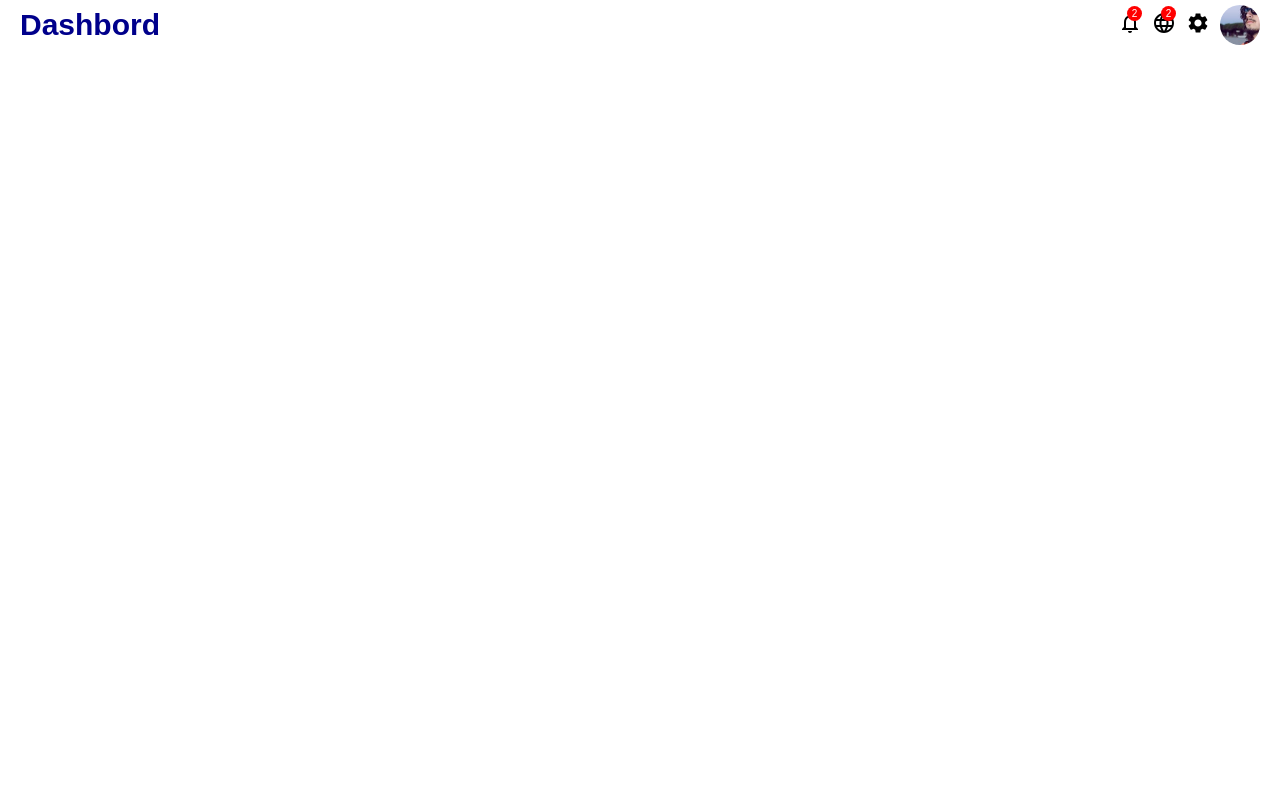
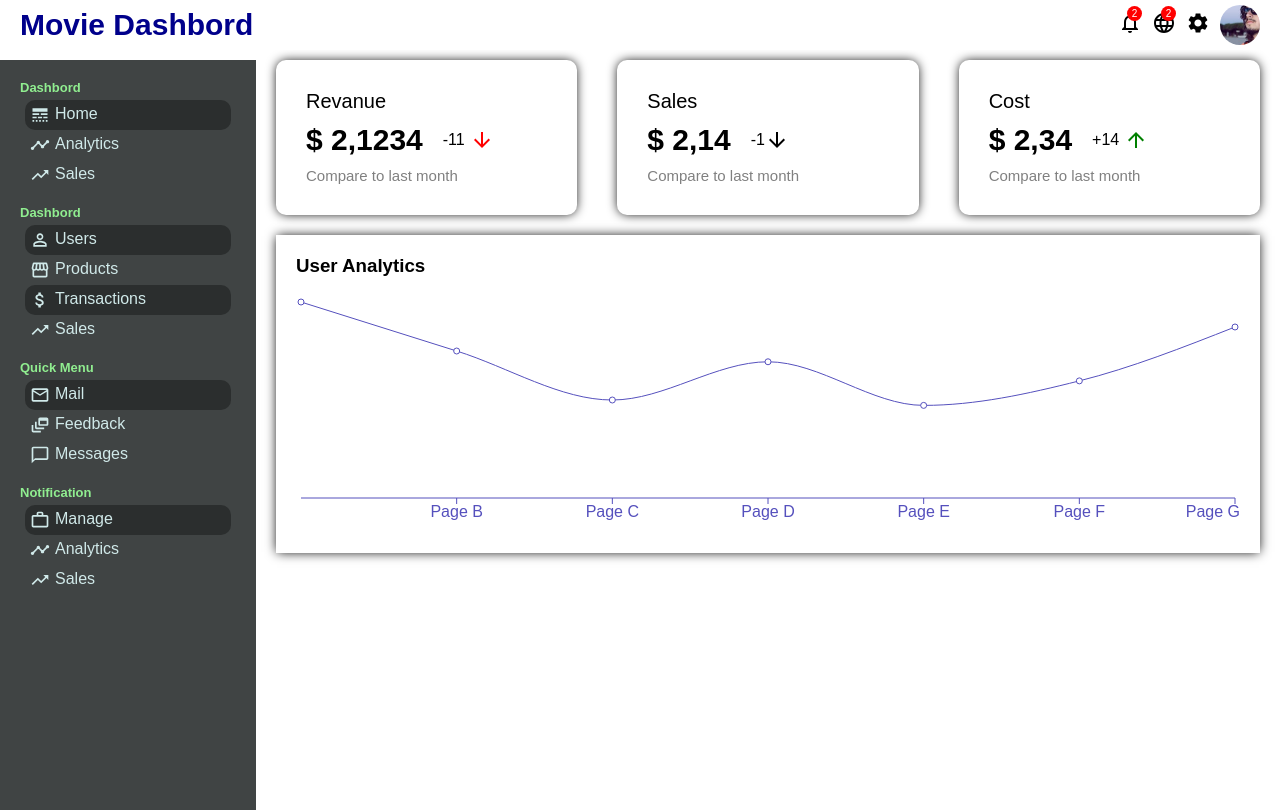
Before and after one commit to ElvisMulaj/dashbord, a React (Create React App) app: page / in a window 1280 px wide. Built offline with nearby package versions, Linux system fonts and the light colour scheme.

Commit message:
dashbord
Kodimi dhe stilizimi i funksioneve ne dasbhord

```diff
--- a/src/App.js
+++ b/src/App.js
@@ -1,9 +1,19 @@
+import Sidebar from "./components/sidebar/Sidebar";
 import Topbar from "./components/topbar/Topbar";
+import"./app.css";
+import Home from "./pages/home/Home";
 
 function App() {
   return (
     <div>
     <Topbar/>
+    <div className="container">
+      <Sidebar/>
+      <Home/>
+
+
+
+    </div>
     </div>
   );
 }
--- /dev/null
+++ b/src/app.css
@@ -0,0 +1,4 @@
+.container{
+    display: flex;
+    margin-top: 10px;
+}
--- /dev/null
+++ b/src/components/chart/Charts.jsx
@@ -0,0 +1,65 @@
+import React from 'react'
+import "./chart.css";
+import { LineChart, Line, XAxis, YAxis, CartesianGrid, Tooltip, Legend, ResponsiveContainer } from 'recharts';
+
+
+export default function Chart() {
+
+
+const data = [
+  {
+    name: 'Page A',
+    "Active User": 4000,
+    pv: 2400,
+    amt: 2400,
+  },
+  {
+    name: 'Page B',
+    "Active User": 3000,
+    pv: 1398,
+    amt: 2210,
+  },
+  {
+    name: 'Page C',
+    "Active User": 2000,
+    pv: 9800,
+    amt: 2290,
+  },
+  {
+    name: 'Page D',
+    "Active User": 2780,
+    pv: 3908,
+    amt: 2000,
+  },
+  {
+    name: 'Page E',
+    "Active User": 1890,
+    pv: 4800,
+    amt: 2181,
+  },
+  {
+    name: 'Page F',
+    "Active User": 2390,
+    pv: 3800,
+    amt: 2500,
+  },
+  {
+    name: 'Page G',
+    "Active User": 3490,
+    pv: 4300,
+    amt: 2100,
+  },
+];
+
+  return (
+    <div className="chart">
+       <h3 className="chartTitle">User  Analytics</h3>
+       <ResponsiveContainer width= "100%" aspect={4 / 1}>
+        <LineChart data={data}>
+          <XAxis dataKey="name" stroke="#5550bd"/>
+          <Line type="monotone" dataKey="Active User" stroke="#5550bd"/>
+        </LineChart>
+       </ResponsiveContainer>
+    </div>
+  )
+}
--- /dev/null
+++ b/src/components/chart/chart.css
@@ -0,0 +1,9 @@
+.chart{
+    margin: 20px;
+    padding: 20px;
+    -webkit-box-shadow: 0px 0px 11px -1px #000000;
+    box-shadow: 0px 0px 11px -1px #000000;
+}
+.chartTitle{
+    margin-bottom: 20px;
+}
--- /dev/null
+++ b/src/components/featuredinfo/Featuredinfo.jsx
@@ -0,0 +1,43 @@
+import React from 'react'
+import "./featuredinfo.css"
+import { ArrowDownward, ArrowUpward } from '@material-ui/icons'
+
+export default function Featuredinfo() {
+  return (
+   <div className="featured">
+    <div className="featuredItem">
+        <span className="featuredTitle">Revanue</span>
+        <div className="featuredMoneyContainer">
+            <span className="featuredMoney">$ 2,1234</span>
+            <span className="featuredMoneyRate">
+                -11
+                 <ArrowDownward className="featuredIcon negative"/>
+                  </span>
+        </div>
+        <span className="featuredSub">Compare to last month</span>
+    </div>
+    <div className="featuredItem">
+        <span className="featuredTitle">Sales</span>
+        <div className="featuredMoneyContainer">
+            <span className="featuredMoney">$ 2,14</span>
+            <span className="featuredMoneyRate">
+                -1
+                 <ArrowDownward/>
+                  </span>
+        </div>
+        <span className="featuredSub">Compare to last month</span>
+    </div>
+    <div className="featuredItem">
+        <span className="featuredTitle">Cost</span>
+        <div className="featuredMoneyContainer">
+            <span className="featuredMoney">$ 2,34</span>
+            <span className="featuredMoneyRate">
+                +14
+                 <ArrowUpward className="featuredIcon " />
+                  </span>
+        </div>
+        <span className="featuredSub">Compare to last month</span>
+    </div>
+   </div>
+  )
+}
--- /dev/null
+++ b/src/components/featuredinfo/featuredinfo.css
@@ -0,0 +1,45 @@
+.featured{
+    width: 100%;
+    display: flex;
+    justify-content: space-between;
+}
+
+.featuredItem{
+    flex:1;
+    margin: 0px 20px;
+    padding: 30px;
+    border-radius: 10px;
+    cursor: pointer;
+    -webkit-box-shadow: 0px 0px 11px -1px #000000;
+box-shadow: 0px 0px 11px -1px #000000;
+}
+.featuredTitle{
+    font-size: 20px;
+
+}
+.featuredMoneyContainer{
+    margin: 10px 0px;
+    display: flex;
+    align-items: center;
+}
+.featuredMoney{
+    font-size: 30px;
+    font-weight: 600;
+}
+.featuredMoneyRate{
+    display: flex;
+    align-items: center;
+    margin-left: 20px;
+}
+.featuredIcon{
+    font-size: 14px;
+    margin-left: 5px;
+    color: green;
+}
+.featuredIcon.negative{
+color: red;
+}
+.featuredSub{
+    font-size: 15px;
+    color:  grey;
+}
--- /dev/null
+++ b/src/components/sidebar/Sidebar.jsx
@@ -0,0 +1,85 @@
+import React from 'react'
+import "./sidebar.css"
+import { ChatBubbleOutline,AttachMoneyOutlined, DynamicFeed, LineStyle, MailOutline, PermIdentity,  Storefront, Timeline, TrendingUp, WorkOutline } from '@material-ui/icons'
+
+export default function Sidebar() {
+  return (
+    <div className="sidebar">
+        <div className="siderbarWrapper">
+
+            <div className="siderbarMenu">
+                <h3 className='sidebarTitle'>Dashbord</h3>
+                <ul className="siderbarList">
+                    <li className="sidebarListItem active">
+                        <LineStyle className='sidebarIcon'/>
+                        Home
+                    </li>
+                     <li className="sidebarListItem">
+                        <Timeline className= 'sidebarIcon'/>
+                        Analytics
+                    </li>
+                     <li className="sidebarListItem">
+                        <TrendingUp className='sidebarIcon'/>
+                        Sales
+                    </li>
+                </ul>
+            </div>
+            <div className="siderbarMenu">
+                <h3 className='sidebarTitle'>Dashbord</h3>
+                <ul className="siderbarList">
+                    <li className="sidebarListItem active">
+                        <PermIdentity className='sidebarIcon'/>
+                       Users
+                    </li>
+                     <li className="sidebarListItem">
+                        <Storefront className= 'sidebarIcon'/>
+                        Products
+                    </li>
+                    <li className="sidebarListItem active">
+                        <AttachMoneyOutlined className='sidebarIcon'/>
+                        Transactions
+                    </li>
+                     <li className="sidebarListItem">
+                        <TrendingUp className='sidebarIcon'/>
+                        Sales
+                    </li>
+                </ul>
+            </div>
+            <div className="siderbarMenu">
+                <h3 className='sidebarTitle'>Quick Menu</h3>
+                <ul className="siderbarList">
+                    <li className="sidebarListItem active">
+                        <MailOutline className='sidebarIcon'/>
+                        Mail
+                    </li>
+                     <li className="sidebarListItem">
+                        <DynamicFeed className= 'sidebarIcon'/>
+                        Feedback
+                    </li>
+                     <li className="sidebarListItem">
+                        <ChatBubbleOutline className='sidebarIcon'/>
+                        Messages
+                    </li>
+                </ul>
+            </div>
+            <div className="siderbarMenu">
+                <h3 className='sidebarTitle'>Notification</h3>
+                <ul className="siderbarList">
+                    <li className="sidebarListItem active">
+                        <WorkOutline className='sidebarIcon'/>
+                        Manage
+                    </li>
+                     <li className="sidebarListItem">
+                        <Timeline className= 'sidebarIcon'/>
+                        Analytics
+                    </li>
+                     <li className="sidebarListItem">
+                        <TrendingUp className='sidebarIcon'/>
+                        Sales
+                    </li>
+                </ul>
+            </div>
+        </div>
+    </div>
+  )
+}
--- /dev/null
+++ b/src/components/sidebar/sidebar.css
@@ -0,0 +1,40 @@
+.sidebar{
+    flex: 1;
+    height: calc(100vh - 50px);
+    background-color: rgb(64, 68, 68);
+    position: sticky;
+    top:50px;
+}
+
+.siderbarWrapper{
+   padding: 20px;
+   color: rgb(208, 233, 233);
+}
+.siderbarMenu{
+    margin-bottom: 10px;
+}
+.sidebarTitle{
+    font-size: 13px;
+    color: lightgreen;
+}
+.siderbarList{
+    list-style: none;
+    padding: 5px;
+
+}
+.sidebarListItem{
+    padding: 5px;
+    cursor: pointer;
+    display: flex;
+    border-radius: 10px;
+}
+
+.sidebarListItem.active, .sidebarListItem:hover{
+    background-color: rgb(43, 46, 46);
+}
+
+.sidebarIcon{
+    margin-right:5px ;
+    font-size: 20px !important;
+
+}
--- a/src/components/topbar/Topbar.jsx
+++ b/src/components/topbar/Topbar.jsx
@@ -7,7 +7,7 @@ export default function Topbar() {
     <div className='topbar'>
         <div className="topbarWrapper">
             <div className="topLeft">
-                <span className='logo'>Dashbord</span>
+                <span className='logo'>Movie Dashbord</span>
             </div>
             <div className="topRight">
                 <div className="topbarIconContainer">
--- /dev/null
+++ b/src/pages/home/Home.jsx
@@ -0,0 +1,14 @@
+import React from 'react'
+import"./home.css";
+import Featuredinfo from '../../components/featuredinfo/Featuredinfo';
+import Chart from '../../components/chart/Charts';
+
+
+export default function Home() {
+  return (
+    <div className="home">
+        <Featuredinfo/>
+        <Chart/>
+    </div>
+  )
+}
--- /dev/null
+++ b/src/pages/home/home.css
@@ -0,0 +1,3 @@
+.home{
+    flex: 4;
+}
```
